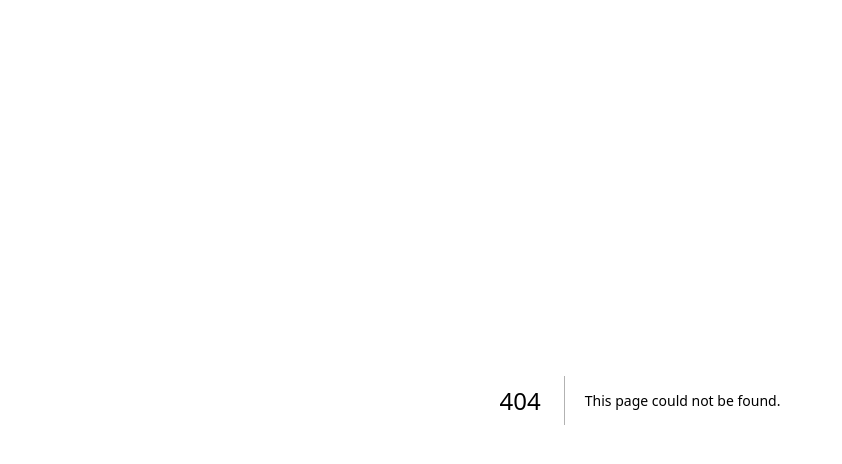
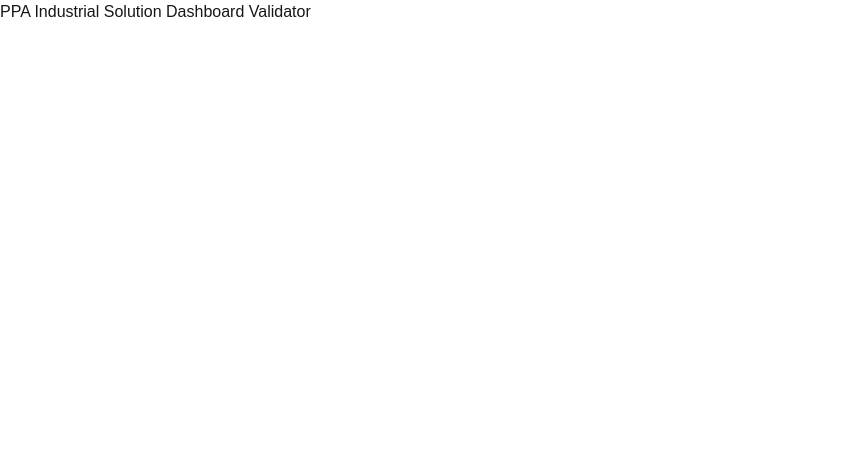
Before and after one commit to celerishealth/NEXUS, a Next.js app in the folder nexus-app/: page /nexus-ppa-dashboard-validator in a window 1280 px wide. Before the commit this address had no page. Shown: the top 464 px of the page, without its empty margins (0-842 px from the left). Built offline with nearby package versions, Linux system fonts and the light colour scheme.

Commit message:
Day 607: add PPA internal pilot dashboard validator v1

```diff
--- /dev/null
+++ b/nexus-app/app/nexus-ppa-dashboard-validator/page.tsx
@@ -0,0 +1,9 @@
+export default function NexusPpaDashboardValidatorPage() {
+  return (
+    <main>
+      <h1>PPA Industrial Solution Dashboard Validator</h1>
+      <ul>
+      </ul>
+    </main>
+  );
+}
```
